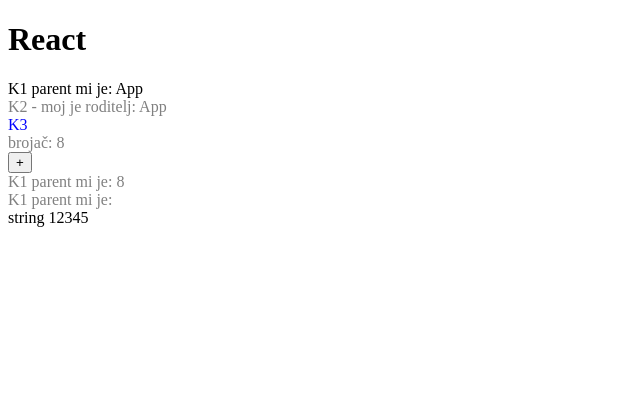
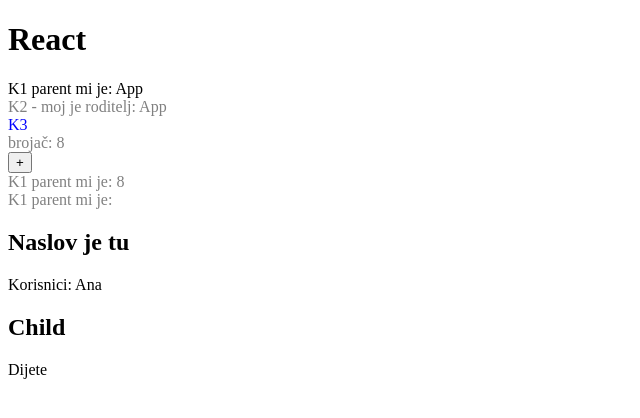
Before and after one commit to MarinZ97/AlgebraReact, a React (Create React App) app: page / in a window 1280 px wide. Shown: the top 418 px of the page, without its empty margins (0-640 px from the left). Built offline with nearby package versions, Linux system fonts and the light colour scheme.

Commit message:
Dodaj vjezbu

```diff
--- a/src/App.js
+++ b/src/App.js
@@ -1,7 +1,7 @@
 import React from 'react';
 import K1 from './K1';
 import K2 from './K2';
-import Korisnici from './Vjezba';
+import Vjezba from './Vjezba';
 
 function App() {
   return (
@@ -9,7 +9,8 @@
       <h1>React</h1>
       <K1 parent="App"/>
       <K2 roditelj="App"/>
-      <Korisnici />
+      <Vjezba />
+
     </div>
   );
 }
--- /dev/null
+++ b/src/ChildVjezba.js
@@ -0,0 +1,9 @@
+import React from 'react'
+
+
+export default function Child({children}) {
+    return <div>
+    <h2>Child</h2>
+    <p>{children}</p>
+    </div>
+}
--- a/src/Vjezba.js
+++ b/src/Vjezba.js
@@ -1,16 +1,20 @@
 import React from 'react';
+import Child from './ChildVjezba'
 
-
-export default class Korisnici extends React.Component {
+export default class Vjezba extends React.Component {
 
     state= {
-        niz: [1,2,3,4,5],
-        tekst: "string"
+        korisnici: [{name: "Ana", age: 55},
+                    {name: "Mislav", age: 43},
+                   {name: "Porin", age:21}],
+        naslov: "Naslov je tu"
     }
 
-
-
     render() {
-            return <div>{this.state.tekst} {this.state.niz}</div>
+            return( <div>
+                <h2>{this.state.naslov}</h2>
+                Korisnici: {this.state.korisnici[0].name}
+                <Child>Dijete</Child>
+            </div>)
     }
 }
```
